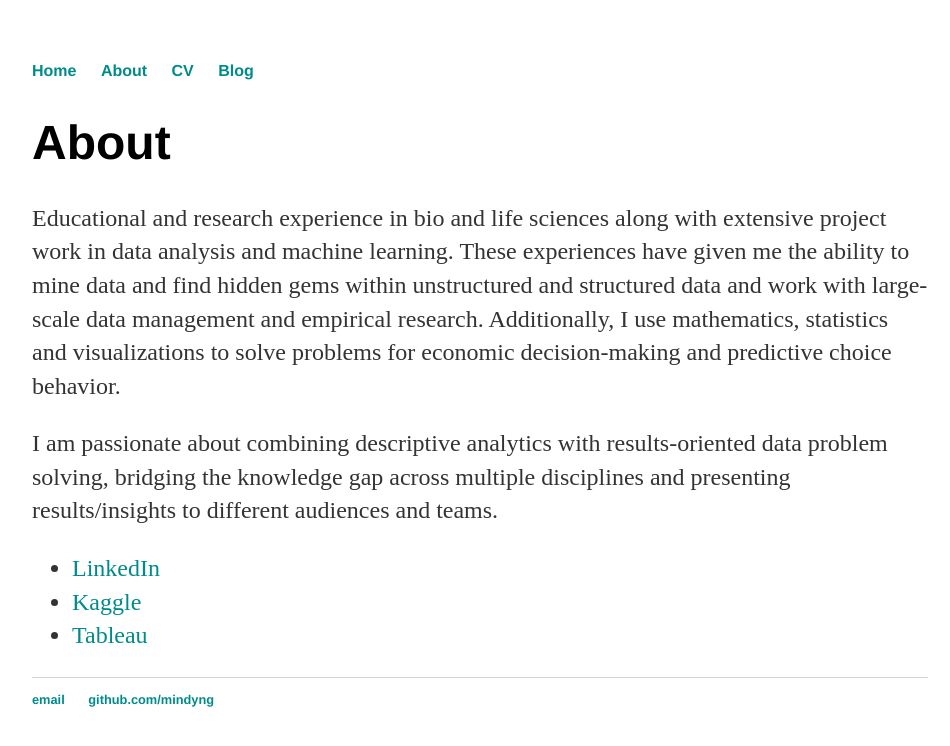
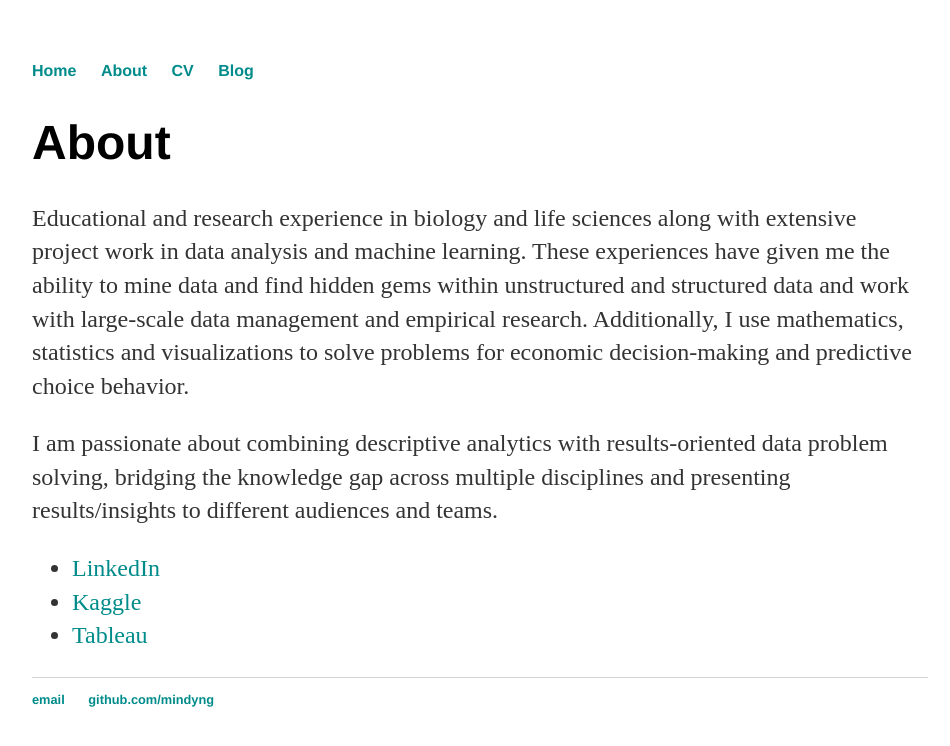
Before and after one commit to mindyng/mindyng.github.io, a Jekyll site: the page built from about/index.html, in a window 1280 px wide. Shown: the top 746 px of the page, without its empty margins (160-1110 px from the left). Built offline with Jekyll 4.4.1, drawn with Linux system fonts in a browser that asks for light colours.

Commit message:
Update index.html

```diff
--- a/about/index.html
+++ b/about/index.html
@@ -29,7 +29,7 @@ a:active {
 </head>
 		<div class="about">
 			<h1>About</h1>
-			<p>Educational and research experience in bio and life sciences along with extensive project work in data analysis and machine learning. These experiences have given me the ability to mine data and find hidden gems within unstructured and structured data and work with large-scale data management and empirical research. Additionally, I use mathematics, statistics and visualizations to solve problems for economic decision-making and  predictive choice behavior.<p>
+			<p>Educational and research experience in biology and life sciences along with extensive project work in data analysis and machine learning. These experiences have given me the ability to mine data and find hidden gems within unstructured and structured data and work with large-scale data management and empirical research. Additionally, I use mathematics, statistics and visualizations to solve problems for economic decision-making and  predictive choice behavior.<p>
 
 			<p>I am passionate about combining descriptive analytics with results-oriented data problem solving, bridging the knowledge gap across multiple disciplines and presenting results/insights to different audiences and teams.</p>
 
```
